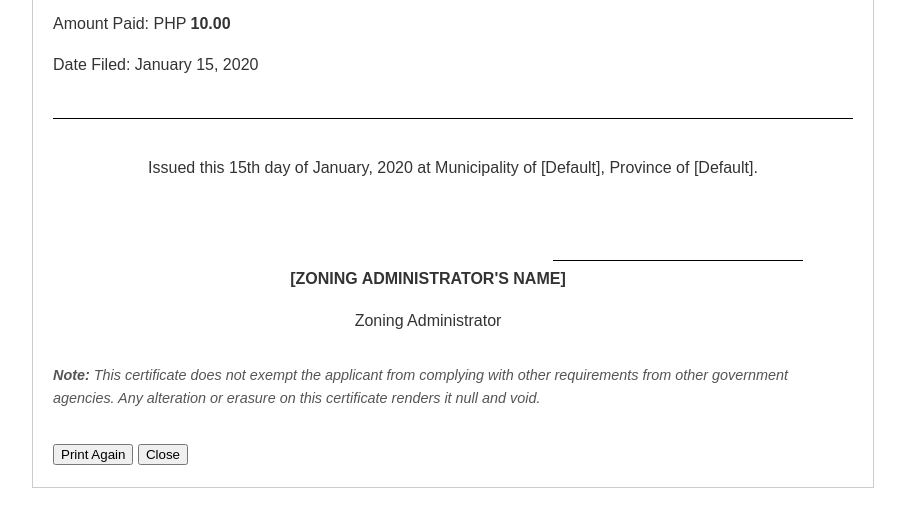
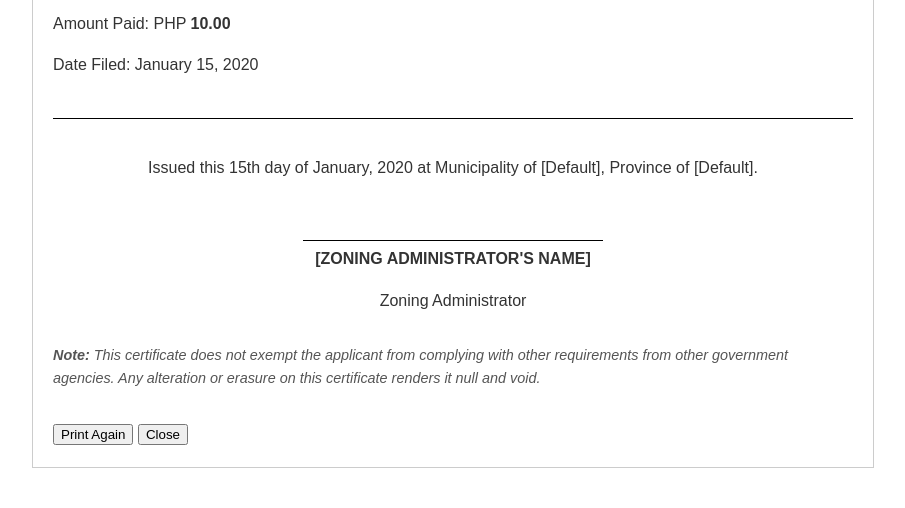
Before and after one commit to lxjaiji/zone, a PHP site: page /print_zoning.php?id=1 in a window 1280 px wide. Shown: the part 928-1436 px from the top of the page, without its empty margins (187-1092 px from the left). After the commit the page ends 1396 px from the top, so only its background shows below. Run offline with PHP 8.4, Linux system fonts and the light colour scheme; a user stored in the database is signed in; data comes from the database, SQL or seed files in the repository; tables that the repository leaves empty hold one stand-in row (values such as "Sample post").

Commit message:
fix: Center signature line on print templates
- Adjusts the CSS in `print_zoning.php` and `print_locational.php`.
- Creates a centered signature block to ensure the signature line and the signatory's name/title below it are properly centered on the printed documents.

```diff
--- a/print_zoning.php
+++ b/print_zoning.php
@@ -119,19 +119,15 @@ function formatDate($dateStr) {
             margin-top: 40px;
             padding-top: 20px;
             border-top: 1px solid #000;
-            text-align: center; /* Or specific signature lines */
         }
-        .signature-area {
-            margin-top: 60px;
-            display: flex;
-            justify-content: space-around; /* For multiple signatures */
+        .signature-block {
+             width: 300px; /* Define a width for the block */
+             margin: 60px auto 0 auto; /* Center the block itself */
+             text-align: center;
         }
         .signature-line {
             border-top: 1px solid #000;
-            width: 250px; /* Adjust width as needed */
-            margin: 0 auto; /* Center single line */
-            margin-top: 5px; /* Space above name */
-            text-align: center;
+            margin-bottom: 5px;
         }
         .signature-name {
             margin-top: 5px;
@@ -215,12 +211,12 @@ function formatDate($dateStr) {
 
 
         <div class="footer-section">
-            <p>Issued this <?php echo date("jS", strtotime($certificate['issue_date'])); ?> day of <?php echo date("F, Y", strtotime($certificate['issue_date'])); ?> at <?php echo htmlspecialchars($app_settings['municipality_name'] ?? '[Municipality Name]'); ?>, <?php echo htmlspecialchars($app_settings['province_name'] ?? '[Province Name]'); ?>.</p>
+            <p style="text-align:center;">Issued this <?php echo date("jS", strtotime($certificate['issue_date'])); ?> day of <?php echo date("F, Y", strtotime($certificate['issue_date'])); ?> at <?php echo htmlspecialchars($app_settings['municipality_name'] ?? '[Municipality Name]'); ?>, <?php echo htmlspecialchars($app_settings['province_name'] ?? '[Province Name]'); ?>.</p>
 
-            <div style="margin-top: 80px; text-align: right; padding-right: 50px;">
-                 <div class="signature-line" style="margin: 0 0 0 auto;"></div>
-                 <p class="signature-name" style="text-align:center;">[ZONING ADMINISTRATOR'S NAME]</p>
-                 <p style="text-align:center;">Zoning Administrator</p>
+            <div class="signature-block">
+                 <div class="signature-line"></div>
+                 <p class="signature-name">[ZONING ADMINISTRATOR'S NAME]</p>
+                 <p class="signature-title">Zoning Administrator</p>
             </div>
         </div>
 
```
Also changed, not shown: print_locational.php (+14 -7 lines).
